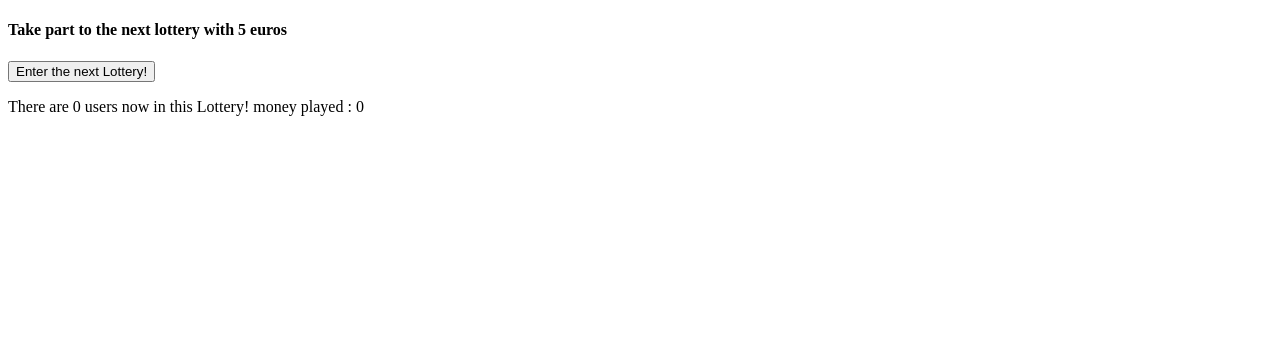
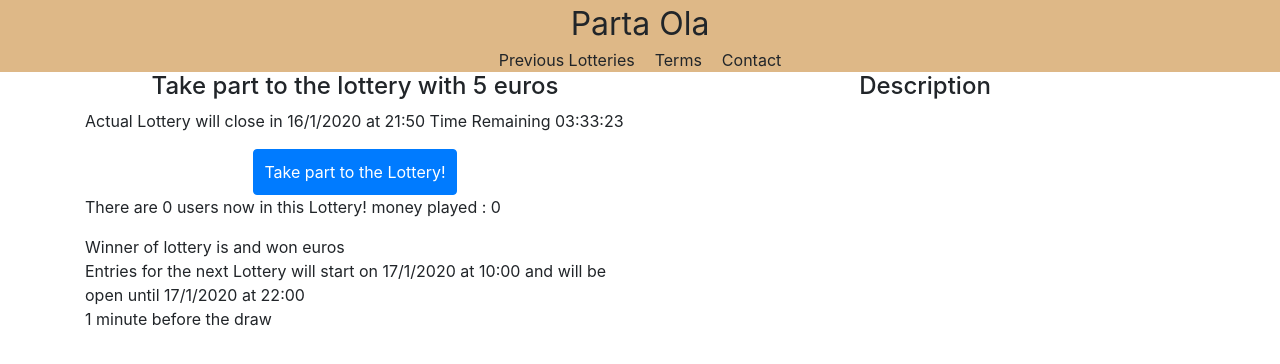
Before and after one commit to slb19/onlineLottery, a Next.js app: page / in a window 1280 px wide. Shown: the top 364 px of the page. Built offline with nearby package versions, Linux system fonts and the light colour scheme; no server answers.

Commit message:
add winner & countdowm

```diff
--- a/components/EnterLotteryButton.js
+++ b/components/EnterLotteryButton.js
@@ -2,23 +2,34 @@ import React,{Fragment, useState, useEffect, useRef} from 'react'
 
 const EnterLotteryButton=(props)=>{
 
+    const {hours , minutes, seconds }= props.countdown
+
 useEffect(()=>{
     props.registerHandler()
 
-}, [props.errorRegister]);
+}/*,[props.errorRegister]*/);
+
+let date=new Date()
+let month=date.getMonth()+1
+let fullDate=date.getDate()+"/"+month+"/"+date.getFullYear();
 
     return(
         <Fragment>
 
             {props.errorRegister && <p>Lottery has closed ..Wait for the next one</p>}
-            <h4>Take part to the next lottery with 5 euros</h4>
+            <h4 className="take-part">Take part to the lottery with 5 euros</h4>
+                <div>
+{!props.errorRegister && <p>Actual Lottery will close in {fullDate} at 21:50 Time Remaining <span>{hours}</span>:<span>{minutes}</span>:<span>{seconds}</span></p>}
 
+                </div>
+                <div className="form-div">
                <form action="/register" method="POST">
-               {props.errorRegister ? <button type="button" disabled >Enter the next Lottery</button>
+               {props.errorRegister ? <button className="btn btn-danger lottery-btn" type="button" disabled >Enter the next Lottery</button>
                                         :
-                 <button onClick={props.startLoading}>Enter the next Lottery!</button>
+                 <button className="btn btn-primary lottery-btn" onClick={props.startLoading}>Take part to the Lottery!</button>
                }
                 </form>
+                </div>
 
         </Fragment>
     )
--- /dev/null
+++ b/components/layout/Navbar.js
@@ -0,0 +1,21 @@
+import React from 'react'
+
+const Navbar = () => {
+    return (
+
+           <nav className="navb">
+                <div className="title">Parta Ola</div>
+                <div className="navb-links">
+              <ul className="navb-links-ul">
+
+                <li>Previous Lotteries</li>
+                <li>Terms</li>
+                <li>Contact</li>
+
+              </ul>
+            </div>
+           </nav>
+    )
+}
+
+export default Navbar
--- a/next.config.js
+++ b/next.config.js
@@ -1,2 +1,3 @@
 const withImages = require('next-images')
+//const withPlugins = require("next-compose-plugins");
 module.exports = withImages()
--- a/package.json
+++ b/package.json
@@ -5,7 +5,8 @@
   "main": "app.js",
   "scripts": {
     "test": "echo \"Error: no test specified\" && exit 1",
-    "dev": "nodemon app.js"
+    "dev": "nodemon app.js",
+    "start": "NODE_ENV=production node server.js"
   },
   "author": "",
   "license": "ISC",
@@ -15,6 +16,7 @@
     "express-validator": "^6.3.1",
     "morgan": "^1.9.1",
     "next": "^9.1.7",
+    "next-compose-plugins": "^2.2.0",
     "next-images": "^1.3.0",
     "nodemailer": "^6.4.2",
     "paypal-rest-sdk": "^1.8.1",
--- a/pages/enterLottery.js
+++ b/pages/enterLottery.js
@@ -1,6 +1,8 @@
 import React,{useState, useEffect, Fragment} from 'react'
 import { withRouter } from 'next/router'
 import Link from "next/Link"
+import Head from 'next/head';
+import Navbar from "../components/layout/Navbar.js"
 import RandomUsername from "../components/RandomUsername.js"
 import CustomUsername from "../components/CustomUsername.js"
 import UsersLottery from "../components/UsersLottery.js"
@@ -33,8 +35,13 @@ const enterLottery=(props)=>{
     let {id}=user
 
    useEffect(()=>{
-    if(paymentId && user.username!==null) getAllUsers()
+    const abortController= new AbortController()
+    const signal=abortController.signal
+    if(paymentId && user.username!==null) getAllUsers(signal)
 
+        return function cleanup(){
+            abortController.abort()
+        }
    },[user])
 
     const getUser=(paymentId)=>{
@@ -54,9 +61,10 @@ const enterLottery=(props)=>{
         });
     }
 
-    const getAllUsers=()=>{
+    const getAllUsers=(signal)=>{
         //console.log("frm get All Users")
         fetch("http://localhost:3000/getUsers", {
+            signal:signal,
             method:"GET"
         }).then(res=>{
             return res.json()
@@ -126,9 +134,15 @@ if(paymentId && user.username===null) getUser(paymentId)
 
 return(
     <div>
+        <Head>
+            <link rel="stylesheet" href="https://stackpath.bootstrapcdn.com/bootstrap/4.4.1/css/bootstrap.min.css" integrity="sha384-Vkoo8x4CGsO3+Hhxv8T/Q5PaXtkKtu6ug5TOeNV6gBiFeWPGFN9MuhOf23Q9Ifjh" crossOrigin="anonymous"/>
+                <link href="styles.css" rel="stylesheet" />
+        </Head>
+
  {user.loading  ? <Spinner/>
                 :
                 <Fragment>
+                    <Navbar />
         <h4>Your payment is complete</h4>
 
 
--- a/pages/index.js
+++ b/pages/index.js
@@ -1,6 +1,9 @@
 import React,{useState, useEffect, Fragment} from 'react'
+import { withRouter } from 'next/router'
+import Head from 'next/head';
+//import "materialize-css/dist/css/materialize.min.css";
 import EnterLotteryButton from "../components/EnterLotteryButton.js"
-import { withRouter } from 'next/router'
+import Navbar from "../components/layout/Navbar.js"
 import Spinner from "../components/layout/Spinner.js"
 
 const Index=(props)=>{
@@ -14,15 +17,36 @@ const Index=(props)=>{
     const [users, setUsers]=useState([])
     const [money, setMoney]=useState(0)
     const [loading, setLoading]=useState(false)
+    const [winner, setWinner]=useState({
+        username:"",
+        moneyWon:"",
+        lotteryid:""
+    })
+    const [countdown, setCountdown]=useState({
+        hours:"",
+        minutes:"",
+        seconds:""
+    });
+
+    //console.log(countdown)
 
     useEffect(()=>{
         if(paymentId) getMoneyBack(paymentId)
+           if(!loading) getWinner();
         //
        // console.log("useeffect")
     });
 
     useEffect(()=>{
+
         getAllUsers()
+        setInterval(()=>{
+            const hours=("0"+getCountdown().hours).slice(-2)
+            const minutes=("0"+ getCountdown().minutes).slice(-2)
+            const seconds=("0"+ getCountdown().seconds).slice(-2)
+                //console.log(hours , minutes, seconds)
+            setCountdown({hours , minutes, seconds})
+         },1000)
     },[])
 
     const registerHandler=()=>{
@@ -37,7 +61,7 @@ const Index=(props)=>{
                 setErrorRegister(true);
              }else{
                 //setUser({...user, init:true})
-                 return ;
+                setErrorRegister(false)
              }
          }).catch(error=>{
              console.log(error)
@@ -87,15 +111,93 @@ const Index=(props)=>{
         },500)
     }
 
+    const getCountdown=()=>{
+        const months=["January","February","March","April","May","June","July",
+                        "August","September","October","November","December"];
+
+                        let date=new Date()
+                        const monthString=months[date.getMonth()];
+
+        const endtime=`${monthString} ${date.getDate()} ${date.getFullYear()} 22:00:00 GMT+0200`
+
+        const t = Date.parse(endtime) - Date.parse(new Date());
+
+          const seconds = Math.floor( (t/1000) % 60 );
+          const minutes = Math.floor( (t/1000/60) % 60 );
+          const hours = Math.floor( (t/(1000*60*60)) % 24 );
+          //const days = Math.floor( t/(1000*60*60*24) );
+          return {
+            //'total': t,
+            //'days': days,
+            'hours': hours,
+            'minutes': minutes,
+            'seconds': seconds
+          }
+     }
+
+    const nextDayLot=()=>{
+        let date=new Date()
+            let month=date.getMonth()+1
+                if(date.getDate()+1>31){
+                    let fullDate="01"+"/"+month+"/"+date.getFullYear();
+                    return fullDate
+                }else{
+                    let fullDate=(date.getDate()+1)+"/"+month+"/"+date.getFullYear();
+                    return fullDate
+                }
+            }
+
+    const getWinner=()=>{
+            //console.log(fullDate)
+            fetch("http://localhost:3000/winner", {
+                method:"GET"
+             }).then(res=>{
+                 //console.log(res)
+                 return res.json()
+             }).then(data=>{
+                 //console.log(data)
+                setWinner({
+                    username:data.winner,
+                    moneyWon: data.totalamountofmoney,
+                    lotteryid:data.lotteryid
+                })
+             }).catch(error=>{
+                 console.log(error)
+             });
+    }
+
+
     if(loading) return <Spinner />
 
     return(
         <div>
+            <Head>
+            <link rel="stylesheet" href="https://stackpath.bootstrapcdn.com/bootstrap/4.4.1/css/bootstrap.min.css" integrity="sha384-Vkoo8x4CGsO3+Hhxv8T/Q5PaXtkKtu6ug5TOeNV6gBiFeWPGFN9MuhOf23Q9Ifjh" crossOrigin="anonymous"/>
+                <link href="styles.css" rel="stylesheet" />
+            </Head>
+                <Navbar />
+                <div className="container">
+                    <div className="row">
+                        <div className="col-lg-6 col-md-12 col-sm-12">
+                            <EnterLotteryButton registerHandler={registerHandler} errorRegister={errorRegister} startLoading={startLoading} countdown={countdown}/>
 
-            <EnterLotteryButton registerHandler={registerHandler} errorRegister={errorRegister} startLoading={startLoading}/>
-            {moneyBack && <p>There is no lottery open at the momment. We have returned your money back to your Pay Pal account</p>}
-                {!errorRegister && <p>There are {users.length} users now in this Lottery! money played : {money}</p> }
-
+                                {moneyBack && <p>There is no lottery open at the momment. We have returned your money back to your Pay Pal account</p>}
+                                    {!errorRegister && <p>There are {users.length} users now in this Lottery! money played : {money}</p> }
+                                       <div>Winner of lottery {winner.lotteryid} is {winner.username} and won {winner.moneyWon} euros</div>
+                    <div>
+                        <p>Entries for the next Lottery will start on {nextDayLot()} at 10:00 and will be open until {nextDayLot()} at 22:00
+                            <br />
+                             1 minute before the draw
+                             </p>
+                    </div>
+                    </div>
+                    <div className="col-lg-6 col-md-12 col-sm-12">
+                        <div className="container">
+                        <h4 className="description">Description</h4>
+                        </div>
+                       </div>
+                    </div>
+                </div>
         </div>
 
     )
--- /dev/null
+++ b/public/styles.css
@@ -0,0 +1,55 @@
+body{
+    margin:0;
+    padding:0;
+    box-sizing: border-box;
+}
+.navb{
+    display: flex;
+    position: relative;
+    flex-direction: column;
+    /*justify-content: space-between;
+    height:90px;
+    */
+    align-items: center;
+    background-color: burlywood;
+  }
+
+.title{
+    margin:0 auto;
+    font-size:2rem ;
+}
+
+.navb-links{
+    width:100%
+}
+
+.navb-links-ul{
+    display:flex;
+    justify-content:center;
+    margin:0;
+    padding:0;
+
+}
+
+li{
+    list-style-type: none;
+    margin-left:10px;
+    margin-right:10px;
+}
+
+.form-div{
+    text-align:center
+}
+
+.lottery-btn{
+    padding:10px;
+
+}
+
+.description{
+    text-align: center;
+}
+
+.take-part{
+    text-align: center;
+}
```
Also changed, not shown: app.js (+29 -3 lines), 2 other files (tests, documents, lock files or other folders).
